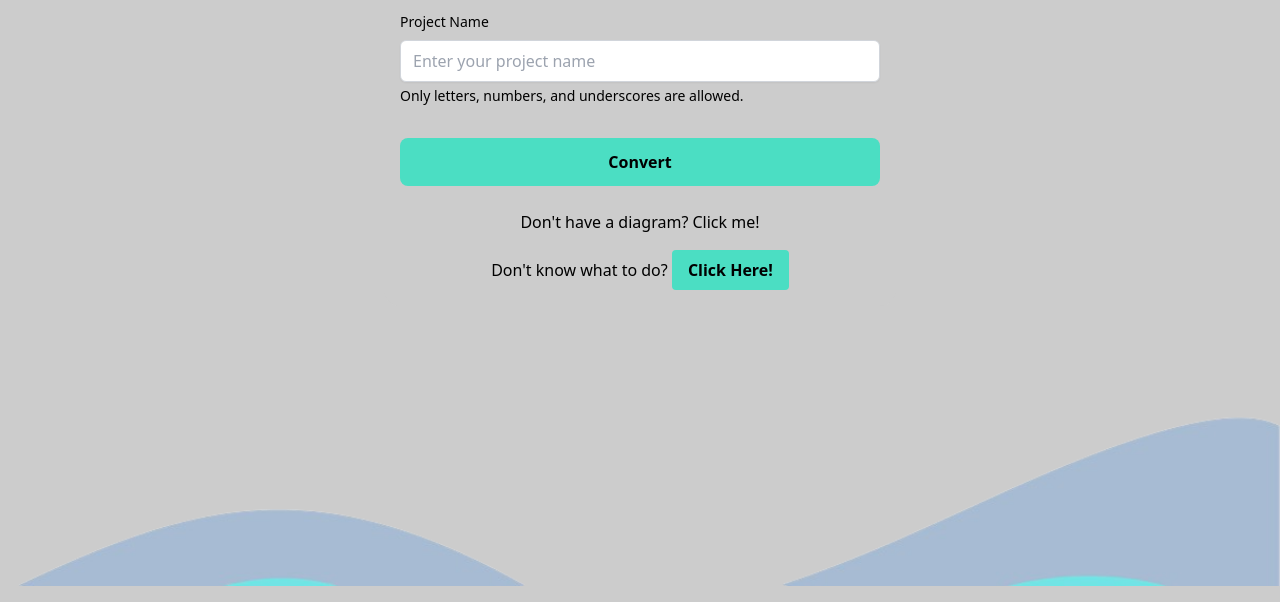
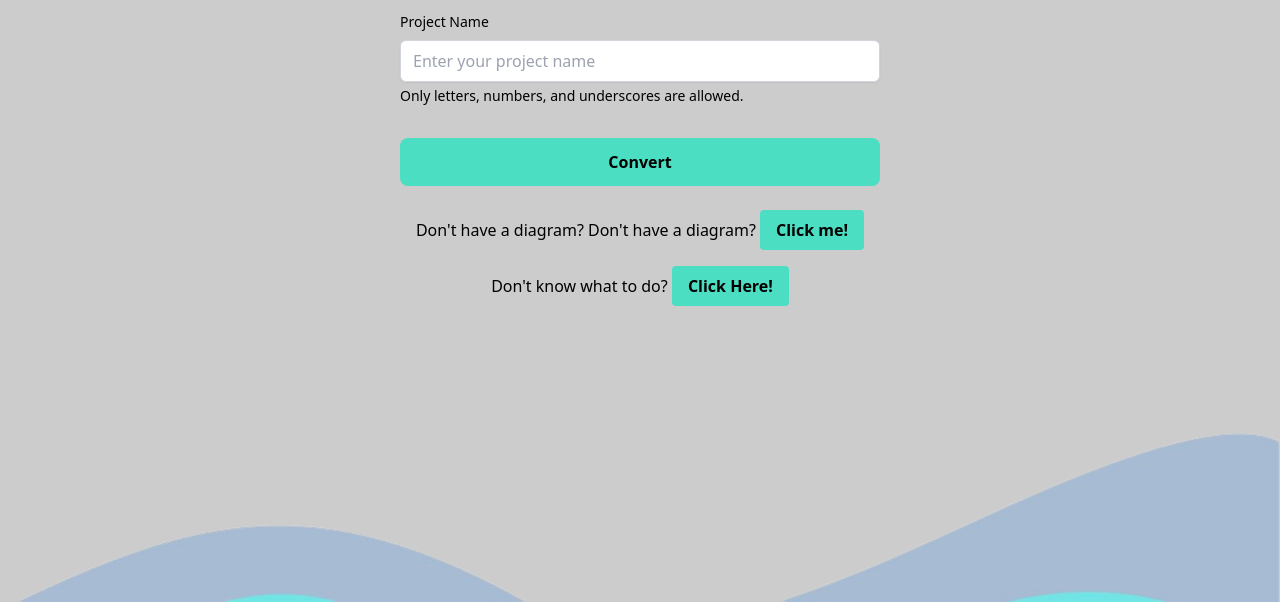
Before and after one commit to placeholder-motxt/fe, a Django app: page /convert_page/ in a window 1280 px wide. Shown: the part 359-961 px from the top of the page. Run offline with Django 5.2, Linux system fonts and the light colour scheme.

Commit message:
[CHORE] fix button to open user manual

```diff
--- a/templates/convert_page.html
+++ b/templates/convert_page.html
@@ -126,13 +126,20 @@
         <div class="text-center space-y-4 mt-6" >
           <div style="color: var(--text)">
             Don't have a diagram?
-            <a href="https://www.jetuml.org/docs/download.html" class="text-[var(--secondary)] hover:underline">Click me!</a>
+            Don't have a diagram?
+            <button id="toggleUserManual" class="w-auto px-4 py-2 bg-[var(--button)] rounded hover:bg-[var(--button-hover)]" style="color: var(--text);">
+              <a href="https://www.jetuml.org/docs/download.html" class="text-[var(--secondary)] hover:underline" target="_blank" rel="noopener noreferrer">
+              Click me!
+              </a>
+            </button>
           </div>
           <div style="color: var(--text);">
             Don't know what to do?
 
-            <button id="toggleUserManual" class="w-auto px-4 py-2 bg-[var(--button)] rounded hover:bg-[var(--button-hover)]" style="color: var(--text);" onclick="toggleUserManual()">
-              Click Here!
+            <button id="toggleUserManual" class="w-auto px-4 py-2 bg-[var(--button)] rounded hover:bg-[var(--button-hover)]" style="color: var(--text);">
+              <a href="/doc/">
+                Click Here!
+              </a>
             </button>
           </div>
         </div>
```
